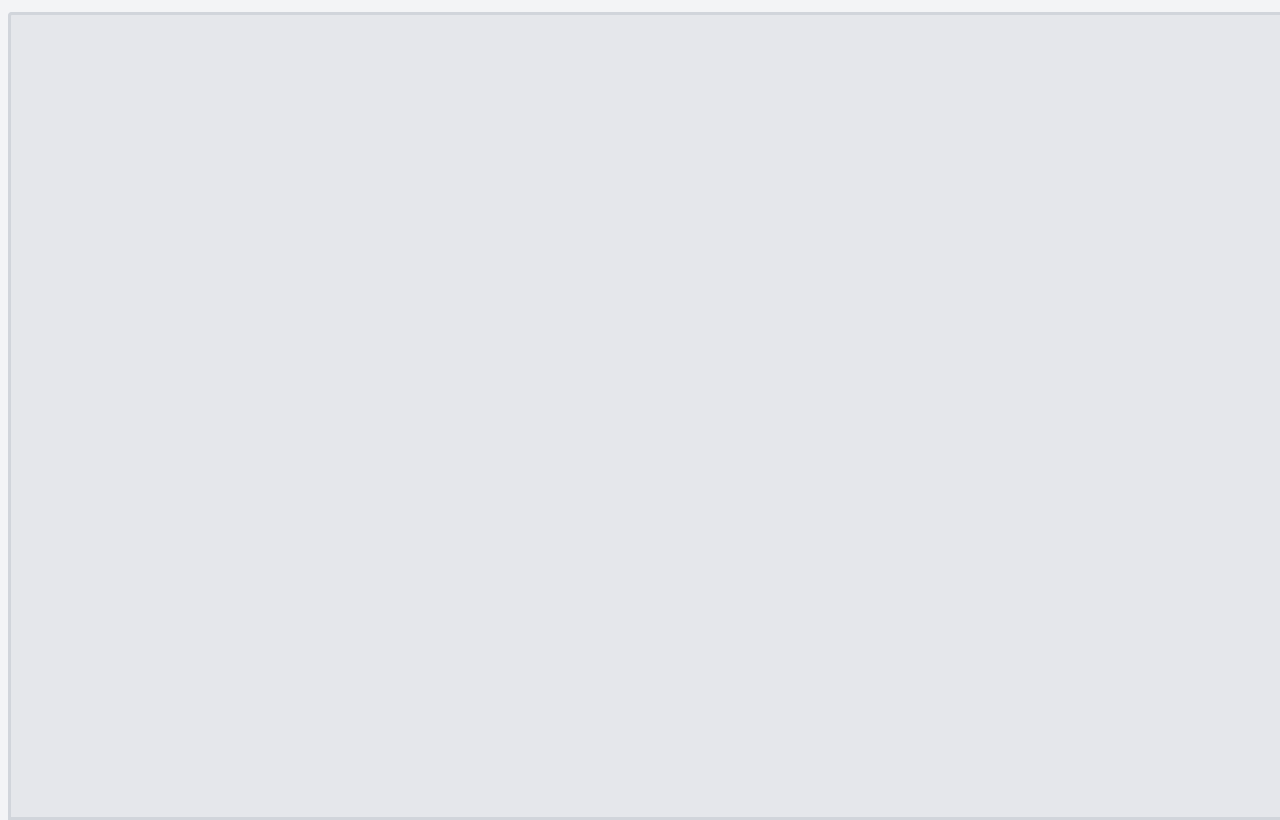
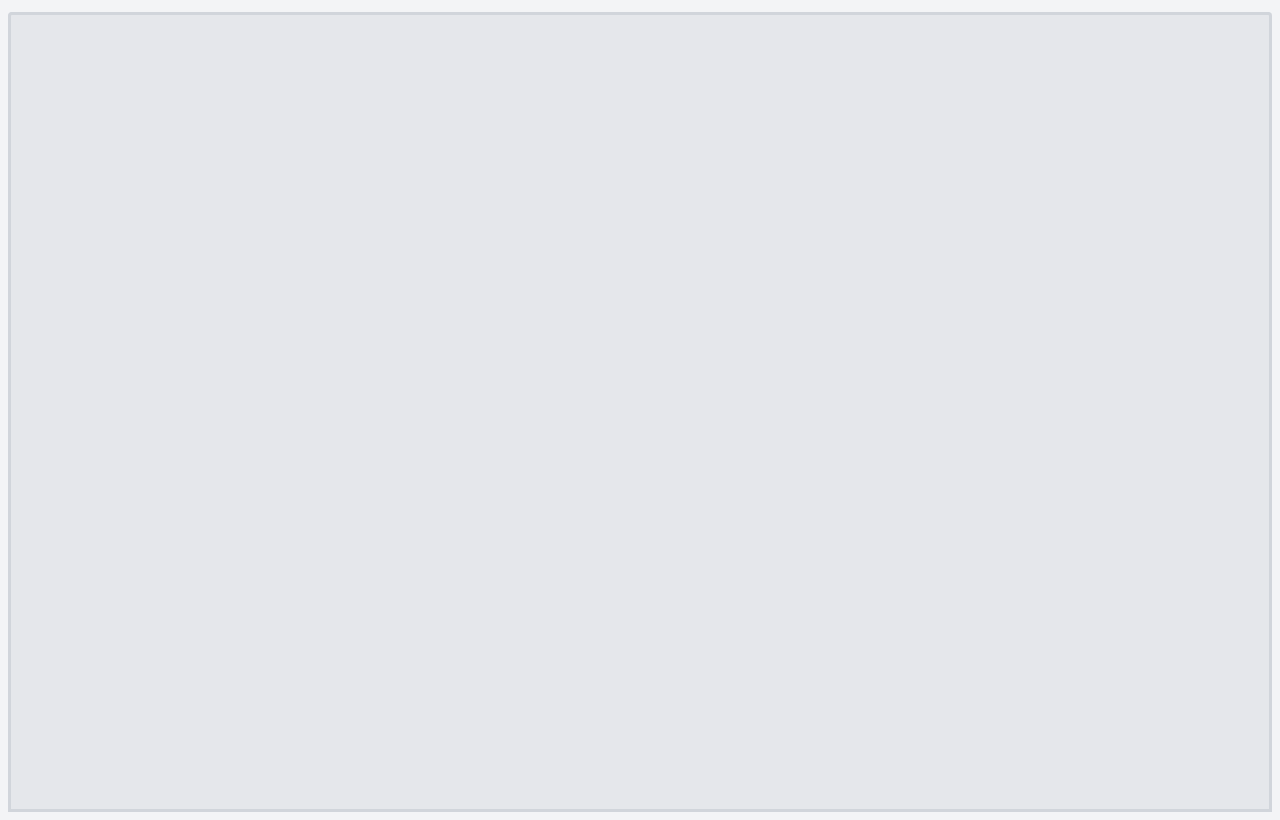
Before and after one commit to Spaceface16518/editor, a website built with Parcel: page index.html in a window 1280 px wide. Built offline with nearby package versions, Linux system fonts and the light colour scheme.

Commit message:
fix box sizing of editor

```diff
--- a/index.html
+++ b/index.html
@@ -25,7 +25,7 @@
 
 <!--suppress HtmlFormInputWithoutLabel -->
 <main
-  class="bg-gray-200 dark:bg-gray-900 outline-none break-words pt-2 px-3 mx-auto container min-h-full w-full rounded-t ring dark:ring-gray-700 ring-gray-300 ring-inset"
+  class="bg-gray-200 dark:bg-gray-900 outline-none break-words pt-2 px-3 mx-auto container min-h-full rounded-t ring dark:ring-gray-700 ring-gray-300 ring-inset box-border"
   contenteditable="true"
   id="editor"></main>
 
```
